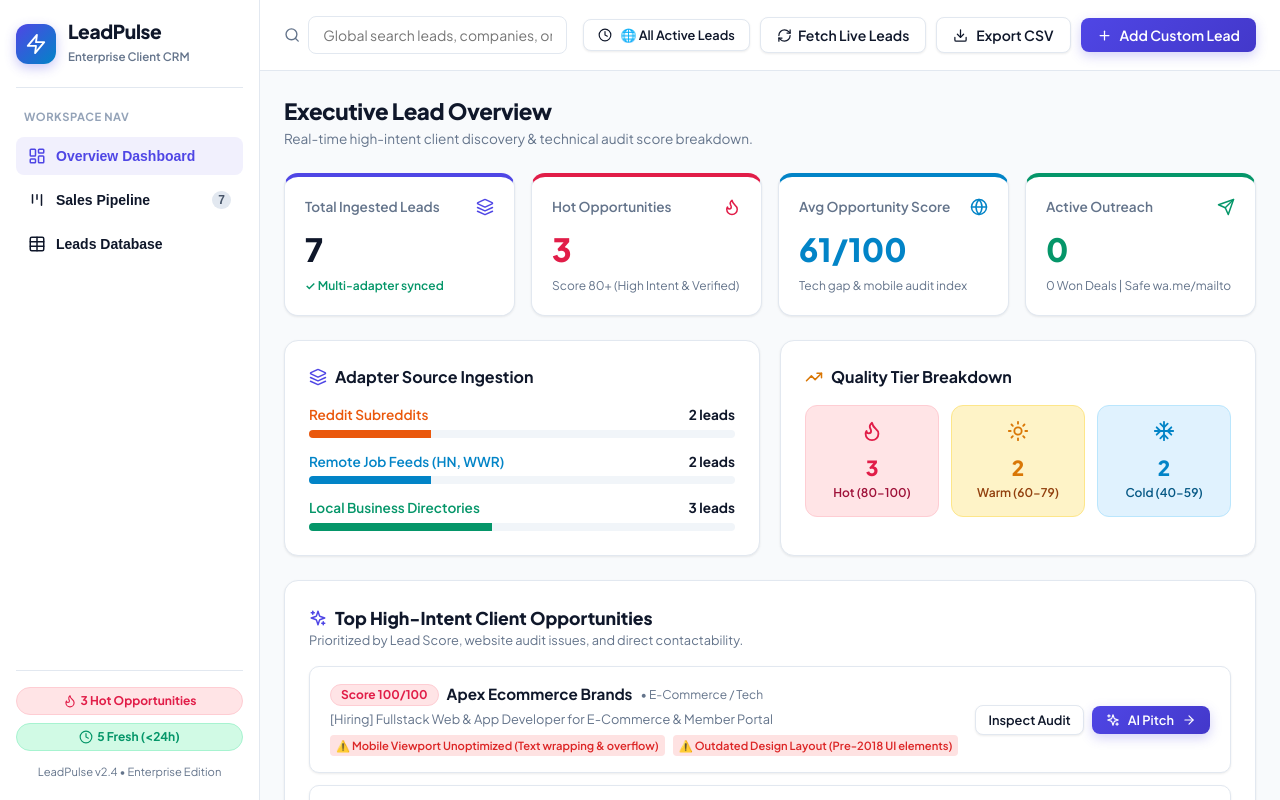
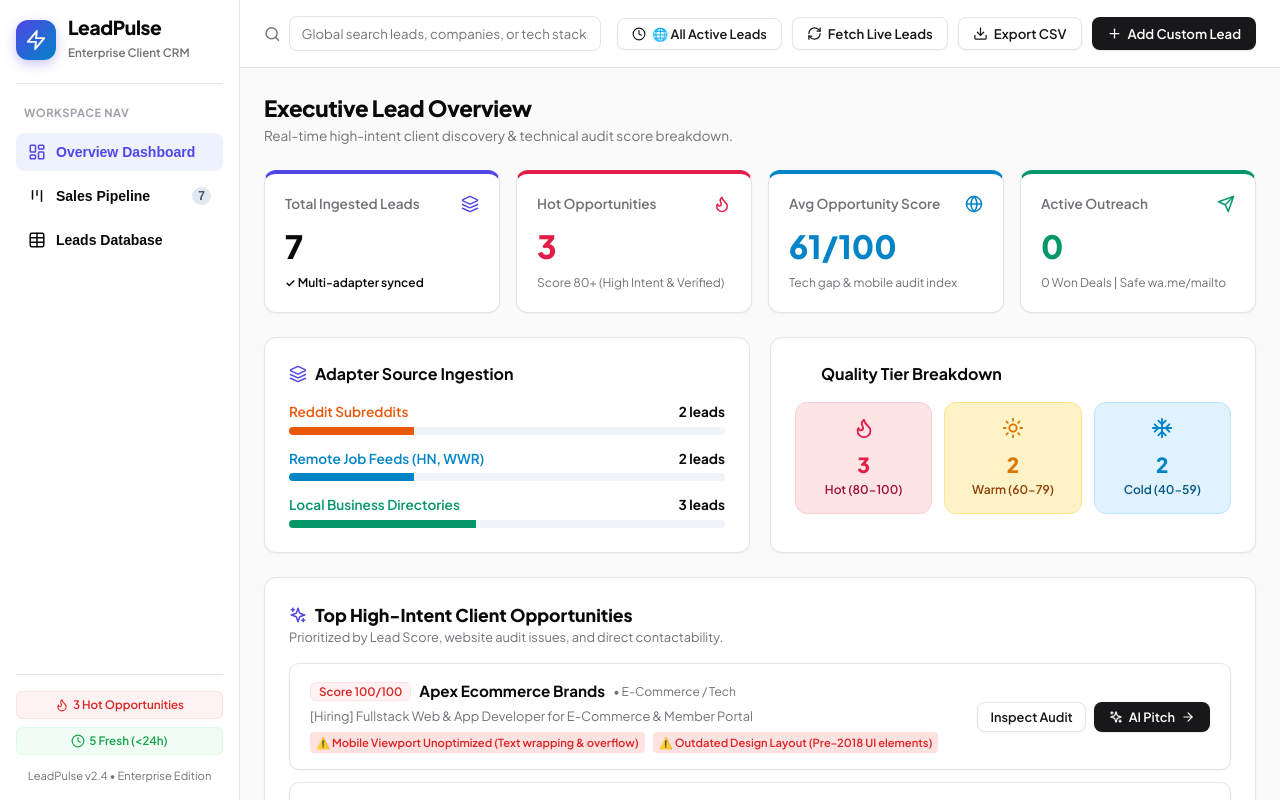
Before and after one commit to hammad02520/leadpulse-client-finder, a React (Vite) app: page / in a window 1280 px wide. Shown: the top 800 px of the page. Built offline with nearby package versions, Linux system fonts and the light colour scheme; no server answers.

Commit message:
update theme

```diff
--- a/src/index.css
+++ b/src/index.css
@@ -1,33 +1,24 @@
 :root {
-  --bg-main: #f8fafc;
+  --bg-main: #fafafa;
   --bg-card: #ffffff;
-  --bg-card-hover: #f1f5f9;
-  --bg-surface: #ffffff;
-  --border-color: #e2e8f0;
-  --border-active: #818cf8;
+  --bg-subtle: #f4f4f5;
+  --border-color: #e4e4e7;
+  --border-hover: #d4d4d8;
 
   --primary: #4f46e5;
   --primary-hover: #4338ca;
-  --primary-light: rgba(79, 70, 229, 0.08);
+  --primary-light: #eef2ff;
 
-  --accent-cyan: #0284c7;
-  --accent-emerald: #059669;
-  --accent-amber: #d97706;
-  --accent-rose: #e11d48;
-
-  --text-main: #0f172a;
-  --text-muted: #64748b;
-  --text-dim: #94a3b8;
+  --text-main: #09090b;
+  --text-muted: #71717a;
+  --text-dim: #a1a1aa;
 
   --font-sans: 'Plus Jakarta Sans', -apple-system, BlinkMacSystemFont, sans-serif;
   --font-mono: 'JetBrains Mono', monospace;
 
-  --glass-bg: #ffffff;
-  --glass-border: #e2e8f0;
-  --shadow-sm: 0 1px 3px rgba(0, 0, 0, 0.05), 0 1px 2px rgba(0, 0, 0, 0.03);
-  --shadow-md: 0 4px 6px -1px rgba(0, 0, 0, 0.06), 0 2px 4px -1px rgba(0, 0, 0, 0.04);
-  --shadow-lg: 0 10px 25px -5px rgba(0, 0, 0, 0.08), 0 8px 10px -6px rgba(0, 0, 0, 0.04);
-  --glow-primary: 0 0 20px rgba(79, 70, 229, 0.15);
+  --shadow-sm: 0 1px 2px 0 rgba(0, 0, 0, 0.05);
+  --shadow-md: 0 4px 6px -1px rgba(0, 0, 0, 0.05), 0 2px 4px -2px rgba(0, 0, 0, 0.05);
+  --shadow-lg: 0 10px 15px -3px rgba(0, 0, 0, 0.05), 0 4px 6px -4px rgba(0, 0, 0, 0.05);
 }
 
 * {
@@ -43,93 +34,81 @@ body {
   line-height: 1.5;
   overflow-x: hidden;
   min-height: 100vh;
-  background-image:
-    radial-gradient(at 0% 0%, rgba(79, 70, 229, 0.04) 0px, transparent 50%),
-    radial-gradient(at 100% 0%, rgba(2, 132, 199, 0.04) 0px, transparent 50%),
-    radial-gradient(at 50% 100%, rgba(5, 150, 105, 0.03) 0px, transparent 50%);
-  background-attachment: fixed;
 }
 
 /* Scrollbar Styling */
 ::-webkit-scrollbar {
-  width: 8px;
-  height: 8px;
+  width: 6px;
+  height: 6px;
 }
 ::-webkit-scrollbar-track {
-  background: var(--bg-main);
+  background: transparent;
 }
 ::-webkit-scrollbar-thumb {
-  background: #cbd5e1;
-  border-radius: 4px;
+  background: #e4e4e7;
+  border-radius: 999px;
 }
 ::-webkit-scrollbar-thumb:hover {
-  background: #94a3b8;
+  background: #d4d4d8;
 }
 
-/* Utility Classes */
+/* Card Panel */
 .glass-panel {
   background: var(--bg-card);
   border: 1px solid var(--border-color);
-  border-radius: 14px;
+  border-radius: 12px;
   box-shadow: var(--shadow-sm);
-  transition: all 0.2s ease;
+  transition: all 0.15s ease;
 }
 
 .glass-panel:hover {
-  box-shadow: var(--shadow-md);
-  border-color: #cbd5e1;
+  border-color: var(--border-hover);
 }
 
+/* Badges */
 .badge {
   display: inline-flex;
   align-items: center;
   gap: 4px;
-  padding: 4px 10px;
-  border-radius: 9999px;
-  font-size: 0.75rem;
-  font-weight: 700;
+  padding: 3px 8px;
+  border-radius: 6px;
+  font-size: 0.725rem;
+  font-weight: 600;
   line-height: 1;
 }
 
 .badge-hot {
-  background: #ffe4e6;
-  color: #e11d48;
-  border: 1px solid #fecdd3;
+  background: #fef2f2;
+  color: #dc2626;
+  border: 1px solid #fee2e2;
 }
 
 .badge-warm {
-  background: #fef3c7;
+  background: #fffbeb;
   color: #d97706;
-  border: 1px solid #fde68a;
+  border: 1px solid #fef3c7;
 }
 
 .badge-cold {
-  background: #e0f2fe;
+  background: #f0f9ff;
   color: #0284c7;
-  border: 1px solid #bae6fd;
+  border: 1px solid #e0f2fe;
 }
 
 .badge-fresh {
-  background: #d1fae5;
-  color: #059669;
-  border: 1px solid #a7f3d0;
-  animation: pulseGreen 2s infinite;
+  background: #f0fdf4;
+  color: #16a34a;
+  border: 1px solid #dcfce7;
 }
 
 .badge-expired {
-  background: #f1f5f9;
-  color: #64748b;
-  border: 1px solid #e2e8f0;
+  background: #f4f4f5;
+  color: #71717a;
+  border: 1px solid #e4e4e7;
   text-decoration: line-through;
 }
 
 /* Animations */
-@keyframes pulseGreen {
-  0% { box-shadow: 0 0 0 0 rgba(5, 150, 105, 0.4); }
-  70% { box-shadow: 0 0 0 6px rgba(5, 150, 105, 0); }
-  100% { box-shadow: 0 0 0 0 rgba(5, 150, 105, 0); }
-}
-
 @keyframes spin {
   from { transform: rotate(0deg); }
   to { transform: rotate(360deg); }
@@ -143,82 +122,73 @@ body {
   display: inline-flex;
   align-items: center;
   justify-content: center;
-  gap: 8px;
-  padding: 8px 16px;
-  font-size: 0.875rem;
+  gap: 6px;
+  padding: 7px 14px;
+  font-size: 0.825rem;
   font-weight: 600;
   border-radius: 8px;
-  border: none;
+  border: 1px solid transparent;
   cursor: pointer;
-  transition: all 0.2s ease;
+  transition: all 0.15s ease;
   font-family: var(--font-sans);
 }
 
 .btn-primary {
-  background: linear-gradient(135deg, var(--primary) 0%, #4338ca 100%);
+  background: #18181b;
   color: #ffffff;
-  box-shadow: 0 4px 12px rgba(79, 70, 229, 0.25);
+  box-shadow: 0 1px 2px rgba(0, 0, 0, 0.1);
 }
 .btn-primary:hover {
-  background: linear-gradient(135deg, #4338ca 0%, #3730a3 100%);
-  transform: translateY(-1px);
-  box-shadow: 0 6px 16px rgba(79, 70, 229, 0.35);
+  background: #27272a;
 }
 
 .btn-secondary {
   background: #ffffff;
-  color: var(--text-main);
-  border: 1px solid var(--border-color);
+  color: #18181b;
+  border-color: #e4e4e7;
   box-shadow: var(--shadow-sm);
 }
 .btn-secondary:hover {
-  background: #f8fafc;
-  border-color: #cbd5e1;
+  background: #f4f4f5;
+  border-color: #d4d4d8;
 }
 
 .btn-whatsapp {
-  background: linear-gradient(135deg, #10b981 0%, #059669 100%);
+  background: #16a34a;
   color: #ffffff;
-  box-shadow: 0 4px 12px rgba(16, 185, 129, 0.25);
 }
 .btn-whatsapp:hover {
-  filter: brightness(1.05);
-  transform: translateY(-1px);
+  background: #15803d;
 }
 
 .btn-email {
-  background: linear-gradient(135deg, #0284c7 0%, #0369a1 100%);
+  background: #0284c7;
   color: #ffffff;
 }
 .btn-email:hover {
-  filter: brightness(1.05);
-  transform: translateY(-1px);
+  background: #0369a1;
 }
 
-/* Inputs & Form Controls */
+/* Form Controls */
 .input-field {
   width: 100%;
-  padding: 9px 14px;
+  padding: 8px 12px;
   background: #ffffff;
   border: 1px solid var(--border-color);
   border-radius: 8px;
   color: var(--text-main);
-  font-size: 0.875rem;
+  font-size: 0.825rem;
   font-family: var(--font-sans);
   outline: none;
-  transition: border-color 0.2s, box-shadow 0.2s;
+  transition: border-color 0.15s;
 }
 
 .input-field:focus {
-  border-color: var(--primary);
-  box-shadow: 0 0 0 3px rgba(79, 70, 229, 0.15);
+  border-color: #18181b;
+  box-shadow: 0 0 0 1px #18181b;
 }
 
-.table-row-hover:hover {
-  background: #f8fafc !important;
-}
-
-/* Layout Grid */
+/* App Layout Grid */
 .app-container {
   display: flex;
   min-height: 100vh;
@@ -226,12 +196,12 @@ body {
 }
 
 .sidebar {
-  width: 260px;
+  width: 240px;
   background: #ffffff;
   border-right: 1px solid var(--border-color);
   display: flex;
   flex-direction: column;
-  padding: 20px 16px;
+  padding: 16px;
   position: fixed;
   top: 0;
   bottom: 0;
@@ -240,9 +210,13 @@ body {
 }
 
 .main-content {
-  margin-left: 260px;
+  margin-left: 240px;
   flex: 1;
   display: flex;
   flex-direction: column;
   min-width: 0;
 }
+
+.table-row-hover:hover {
+  background: #fafafa !important;
+}
```
Also changed, not shown: src/components/LeadDetailDrawer.tsx (+74 -85 lines), src/components/OutreachModal.tsx (+37 -41 lines), 4 other files (tests, documents, lock files or other folders).
